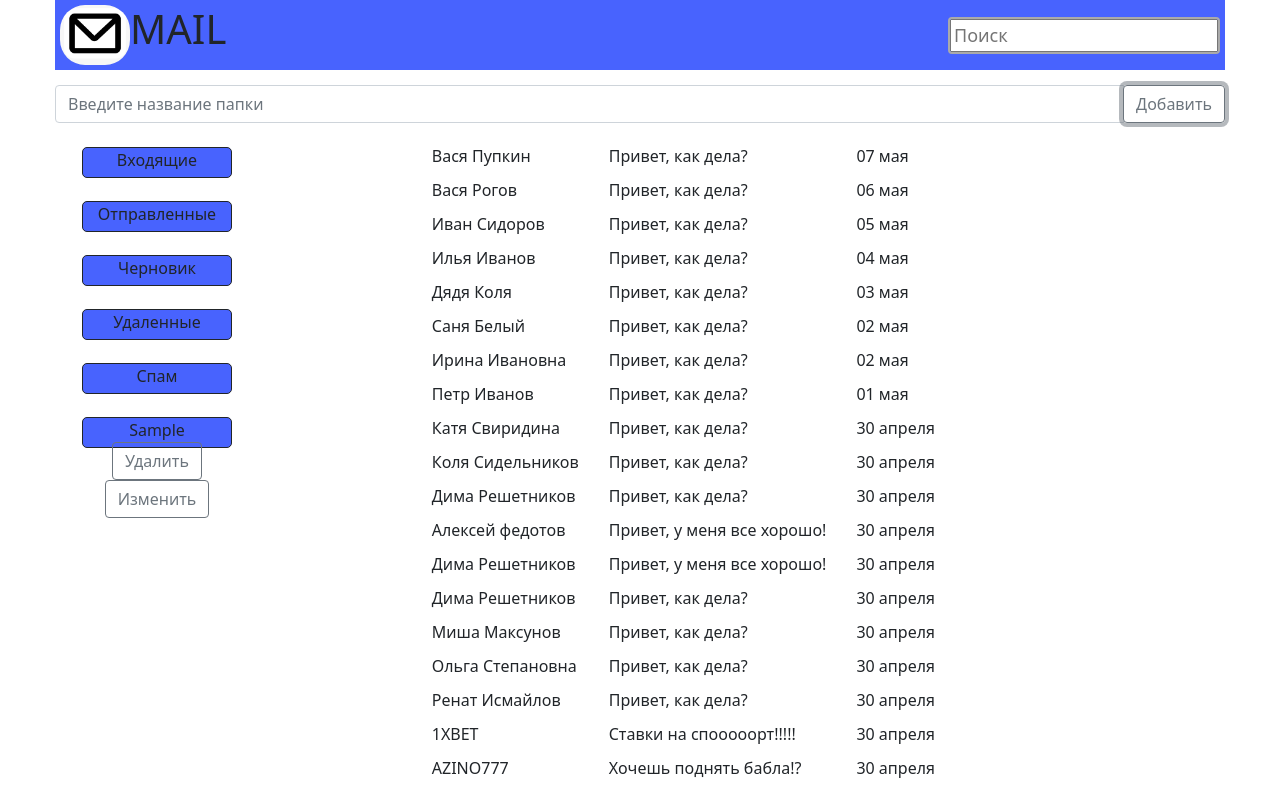
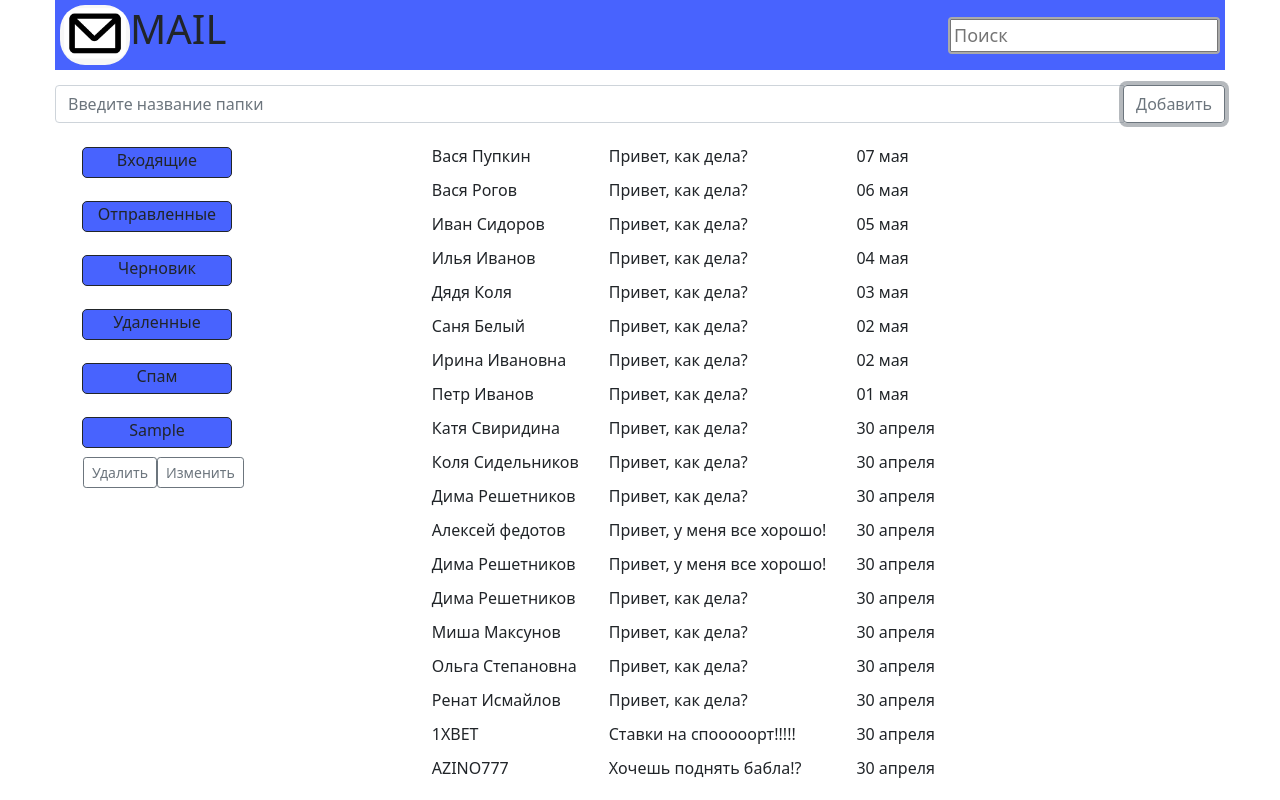
Before and after one commit to Maxim-AR/MyMail, a React (Create React App) app: page / in a window 1280 px wide. Both pictures are taken after typing "Sample" into the empty fields and a click on the button "Добавить". Built offline with nearby package versions, Linux system fonts and the light colour scheme.

Commit message:
доработка стилей

```diff
--- a/src/List/index.js
+++ b/src/List/index.js
@@ -124,13 +124,17 @@ export const List = ({ folder, setFolder, msg, setMsg, mockedData, saveInLS }) =
                 }
                 {
                   edit === item.id ?
-                    <div>
-                      <button className='btn btn-outline-secondary' onClick={() => saveFolderChange(item.id)}>Сохранить</button>
+                    <div className='edit'>
+                      <button className='btn btn-outline-secondary btn-sm' onClick={() => saveFolderChange(item.id)}>Сохранить</button>
 
                     </div> :
-                    <div>
-                      <button className='btn btn-outline-secondary' onClick={() => deleteFolder(item.id)}>Удалить</button>
-                      <button className='btn btn-outline-secondary' onClick={() => editFolder(item.id, item.title)}>Изменить</button>
+                    <div className='edit'>
+                      <div >
+                      <button className='btn btn-outline-secondary btn-sm ' onClick={() => deleteFolder(item.id)}>Удалить</button>
+                      </div>
+                      <div>
+                      <button className='btn btn-outline-secondary btn-sm' onClick={() => editFolder(item.id, item.title)}>Изменить</button>
+                      </div>
                     </div>
                 }
               </div>
--- a/src/List/style.css
+++ b/src/List/style.css
@@ -55,3 +55,9 @@ table {
     border: 1px solid rgb(98, 96, 96);
     padding: 5px 15px;
  }
+
+ .edit {
+    display: flex;
+    margin-top: 15px;
+
+ }
```
